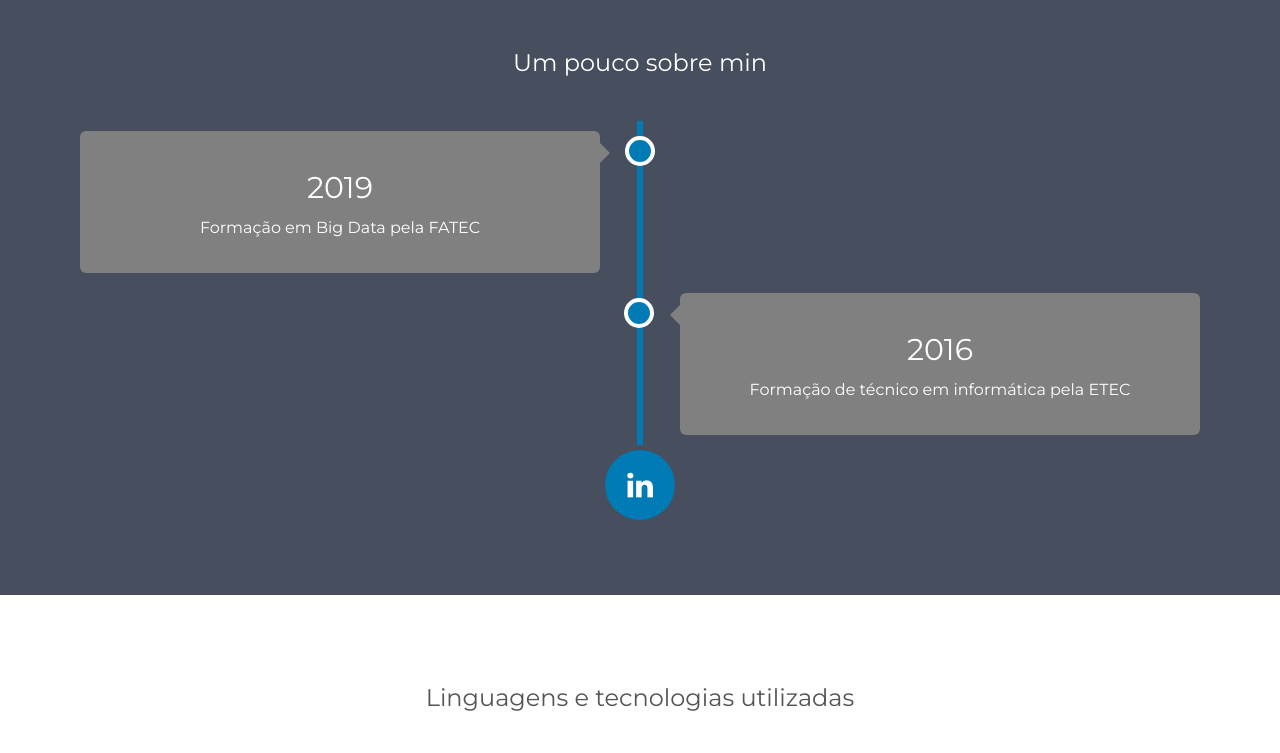
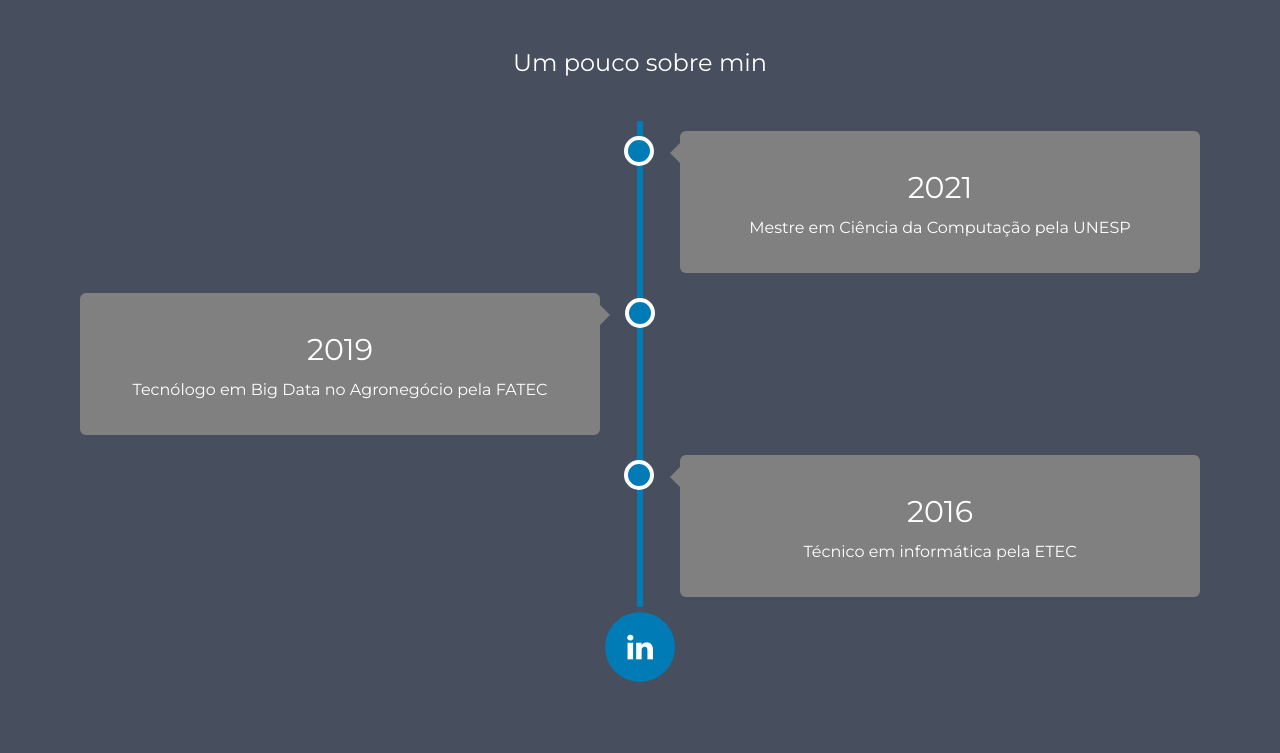
Before and after one commit to AlvaroCavalcante/AlvaroCavalcante.github.io, a plain HTML site: page index.html in a window 1280 px wide. Shown: the part 840-1593 px from the top of the page. Drawn offline with nearby package versions, Linux system fonts and the light colour scheme; files whose address does not match are found by name.

Commit message:
Atualização de informações

```diff
--- a/index.html
+++ b/index.html
@@ -1,5 +1,6 @@
 <!DOCTYPE html>
 <html>
+
 <head>
 
   <title>Alvaro</title>
@@ -8,7 +9,7 @@
   <script async src="https://www.googletagmanager.com/gtag/js?id=UA-133910620-1"></script>
   <script>
     window.dataLayer = window.dataLayer || [];
-  function gtag(){dataLayer.push(arguments);}
+    function gtag() { dataLayer.push(arguments); }
     gtag('js', new Date());
 
     gtag('config', 'UA-133910620-1');
@@ -21,6 +22,7 @@
   <link rel="stylesheet" href="https://cdnjs.cloudflare.com/ajax/libs/font-awesome/4.7.0/css/font-awesome.min.css">
   <link rel="stylesheet" href="style.css">
 </head>
+
 <body>
 
   <!-- Navbar -->
@@ -46,38 +48,46 @@
   <!-- First Container -->
   <div class="container-fluid-initial bg-6 text-center" id="quemSou">
     <h3 class="margin" style=" font-size: 45px;"><b>Quem sou eu?</h3></b>
-  <img src="imagens/alvaro.jpeg" style="display:inline; border-radius: 50%;" alt="Foto de perfil" width="35%" height="70%" >
-  <h3 class="margin" style=" font-size: 45px;"><b>ÁLVARO LEANDRO</h3></b>
-  <h3 style=" font-size: 35px;"><b>Desenvolvedor Back-end</h3></b>
+    <img src="imagens/alvaro.jpeg" style="display:inline; border-radius: 50%;" alt="Foto de perfil" width="35%"
+      height="70%">
+    <h3 class="margin" style=" font-size: 45px;"><b>ÁLVARO LEANDRO CAVALCANTE</h3></b>
+    <h3 style=" font-size: 35px;"><b>Desenvolvedor | Cientista de dados | Product Owner</h3></b>
   </div>
 
   <!-- Second Container -->
   <div class="container-fluid bg-2 text-center" id="oque">
     <h3 class="margin">Um pouco sobre min</h3>
     <div class="timeline">
+      <div class="container right">
+        <div class="content wow fadeInRight">
+          <h2>2021</h2>
+          <p>Mestre em Ciência da Computação pela<a href="https://www.bauru.unesp.br/" style="color:white;" target="blank"> UNESP
+            </a></p>
+        </div>
+      </div>
       <div class="container left">
         <div class="content wow fadeInLeft">
           <h2>2019</h2>
-        <p>Formação em Big Data pela <a href="https://www.vestibularfatec.com.br/home/"
-        style= "color:white;" target ="blank"> FATEC </a></p>
+          <p>Tecnólogo em Big Data no Agronegócio pela <a href="https://www.vestibularfatec.com.br/home/"
+              style="color:white;" target="blank"> FATEC </a></p>
         </div>
       </div>
       <div class="container right">
         <div class="content wow fadeInRight">
           <h2>2016</h2>
-        <p>Formação de técnico em informática pela<a href="https://www.etectupa.com.br"
-        style= "color:white;" target ="blank"> ETEC </a></p>
+          <p>Técnico em informática pela<a href="https://www.etectupa.com.br" style="color:white;" target="blank"> ETEC
+            </a></p>
         </div>
       </div>
     </div>
-  <a href="https://www.linkedin.com/in/alvaro-leandro-b6b991154/" target="blank" class="fa fa-linkedin"></a>
+    <a href="https://www.linkedin.com/in/alvaro-leandro/" target="blank" class="fa fa-linkedin"></a>
   </div>
 
   <div class="container-fluid bg-3 text-center" id="conhecimento">
-  <h3 class="margin">Linguagens e tecnologias utilizadas</h3>
+    <h3 class="margin">Linguagens e tecnologias preferidas</h3>
     <div class="row wow fadeInRight">
 
-    <div class="col-xs-12 col-md-3" >
+      <div class="col-xs-12 col-md-3">
         <img src="imagens/angular.png">
       </div>
 
@@ -103,7 +113,7 @@
       </div>
 
       <div class="col-xs-12 col-md-3">
-      <img src="imagens/django.png" style="width: 250px; height: 250px;">
+        <img src="imagens/tf.png" style="width: 250; height: 250px;">
       </div>
 
       <div class="col-xs-12 col-md-3">
@@ -156,7 +166,7 @@
 </div>
 -->
   <footer class="container-fluid bg-4 text-center" id="contato">
-  <a href="https://wa.me/5514996254788"  target="blank" class="fa fa-whatsapp"></a>
+    <a href="https://wa.me/5514996254788" target="blank" class="fa fa-whatsapp"></a>
     <a href="https://github.com/AlvaroCavalcante" target="blank" class="fa fa-github"></a>
     <a href="https://pt.stackoverflow.com/users/122132/alvaro-leandro" target="blank" class="fa fa-stack-overflow"></a>
   </footer>
@@ -177,7 +187,7 @@
       });
 
       // Page scrolling feature
-        $('a.page-scroll').bind('click', function(event) {
+      $('a.page-scroll').bind('click', function (event) {
         var link = $(this);
         $('html, body').stop().animate({
           scrollTop: $(link.attr('href')).offset().top - 50
@@ -187,22 +197,22 @@
       });
     });
 
-    var cbpAnimatedHeader = (function() {
+    var cbpAnimatedHeader = (function () {
       var docElem = document.documentElement,
-                header = document.querySelector( '.navbar-default' ),
+        header = document.querySelector('.navbar-default'),
         didScroll = false,
         changeHeaderOn = 200;
       function init() {
-            window.addEventListener( 'scroll', function( event ) {
-                if( !didScroll ) {
+        window.addEventListener('scroll', function (event) {
+          if (!didScroll) {
             didScroll = true;
-                    setTimeout( scrollPage, 250 );
+            setTimeout(scrollPage, 250);
           }
-            }, false );
+        }, false);
       }
       function scrollPage() {
         var sy = scrollY();
-            if ( sy >= changeHeaderOn ) {
+        if (sy >= changeHeaderOn) {
           $(header).addClass('navbar-scroll')
         }
         else {
@@ -223,4 +233,5 @@
   </script>
 
 </body>
+
 </html>
```
Also changed, not shown: imagens/tf.png (added). Lines whose indentation alone changed are shown as unchanged.
